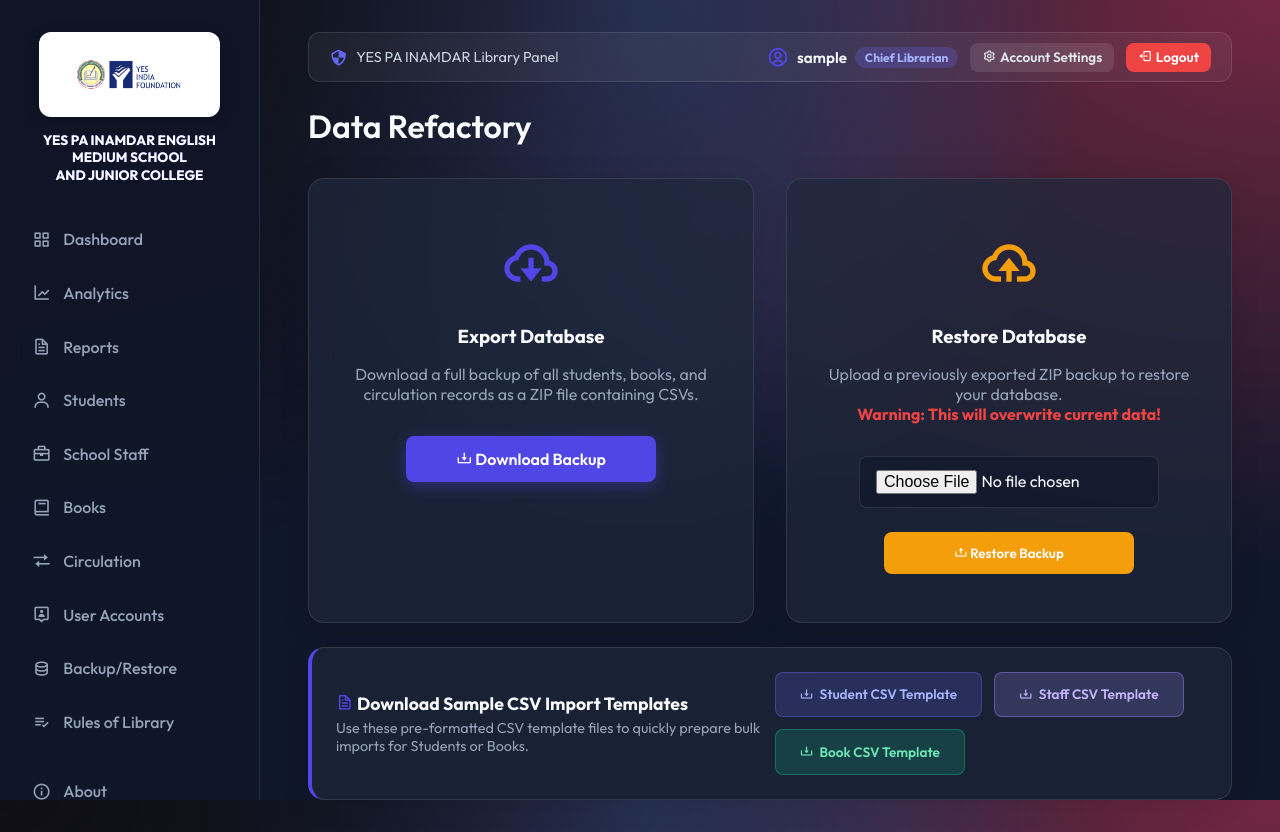
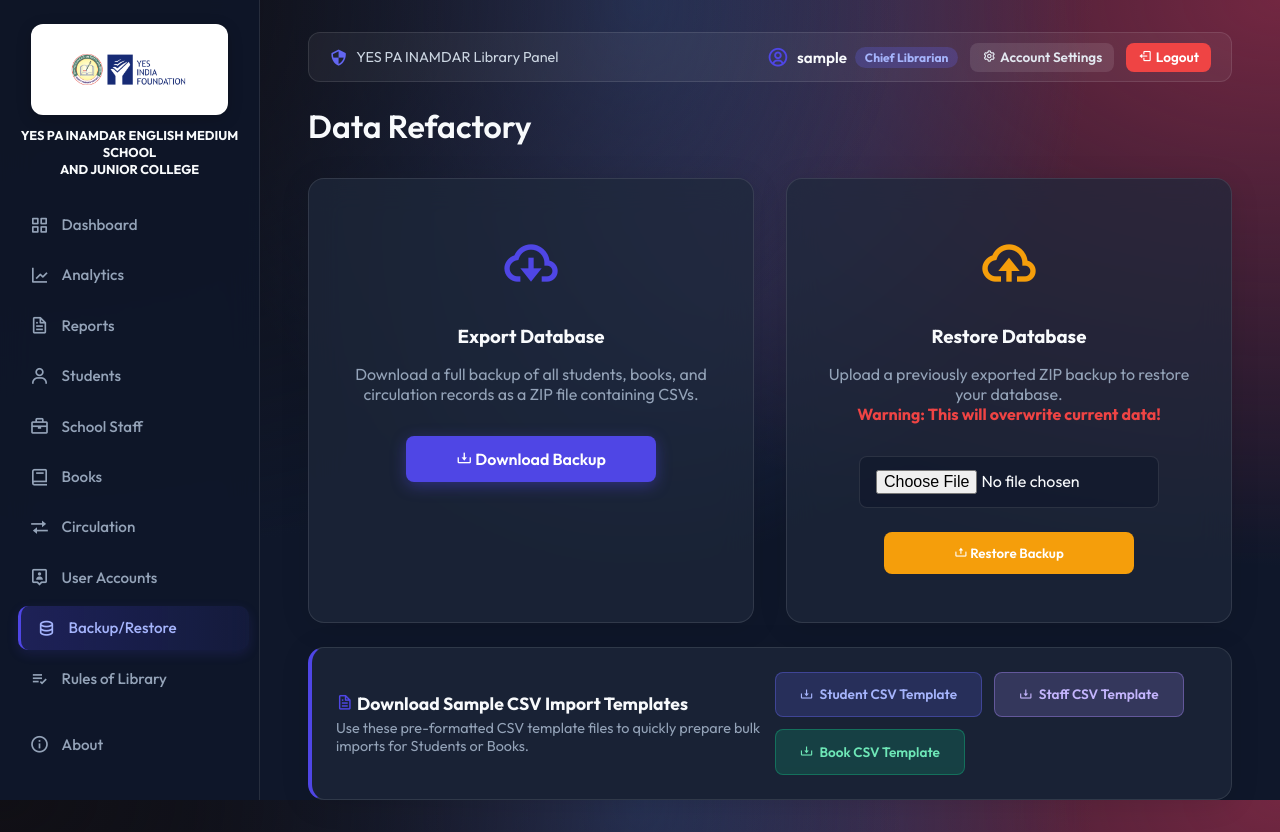
Before and after one commit to zainuPMNA/SCHOOL-LIBRARY-MANAGEMENT-SYSTEM, a Flask app: page /backup/ in a window 1280 px wide. Run offline with Flask 3, Linux system fonts and the light colour scheme; the visitor is signed in with stand-in values (Sample User, id 1).

Commit message:
Add independent vertical scrolling and custom scrollbar for sidebar menu options

```diff
--- a/static/css/style.css
+++ b/static/css/style.css
@@ -37,55 +37,85 @@ body {
 /* Sidebar */
 .sidebar {
     width: 260px;
-    background: rgba(15, 23, 42, 0.8);
-    backdrop-filter: blur(12px);
+    background: rgba(15, 23, 42, 0.85);
+    backdrop-filter: blur(16px);
+    -webkit-backdrop-filter: blur(16px);
     border-right: 1px solid var(--border-color);
-    padding: 2rem 1rem;
+    padding: 1.5rem 0.85rem;
     display: flex;
     flex-direction: column;
     position: fixed;
+    top: 0;
+    left: 0;
+    bottom: 0;
     height: 100vh;
     z-index: 100;
+    overflow-y: auto;
+    overflow-x: hidden;
+    scrollbar-width: thin;
+    scrollbar-color: rgba(99, 102, 241, 0.35) transparent;
+}
+
+/* Custom Scrollbar for Sidebar */
+.sidebar::-webkit-scrollbar {
+    width: 6px;
+}
+
+.sidebar::-webkit-scrollbar-track {
+    background: transparent;
+}
+
+.sidebar::-webkit-scrollbar-thumb {
+    background: rgba(99, 102, 241, 0.35);
+    border-radius: 10px;
+    transition: background 0.3s ease;
+}
+
+.sidebar::-webkit-scrollbar-thumb:hover {
+    background: rgba(99, 102, 241, 0.7);
 }
 
 .sidebar .brand {
     font-size: 1.5rem;
     font-weight: 700;
     color: var(--text-color);
-    margin-bottom: 2rem;
+    margin-bottom: 1.5rem;
     text-align: center;
-    background: linear-gradient(135deg, #A78BFA, #4F46E5);
-    -webkit-background-clip: text;
-    -webkit-text-fill-color: transparent;
+    flex-shrink: 0;
 }
 
 .nav-links {
     list-style: none;
     display: flex;
     flex-direction: column;
-    gap: 0.5rem;
+    gap: 0.4rem;
+    flex: 1;
+    padding-bottom: 1.5rem;
 }
 
 .nav-links li a {
     display: flex;
     align-items: center;
-    padding: 0.8rem 1rem;
+    padding: 0.75rem 1rem;
     color: var(--text-muted);
     text-decoration: none;
-    border-radius: 8px;
-    transition: all 0.3s ease;
+    border-radius: 10px;
+    transition: all 0.25s ease;
     font-weight: 500;
+    font-size: 0.95rem;
 }
 
 .nav-links li a:hover, .nav-links li a.active {
-    background: rgba(79, 70, 229, 0.15);
-    color: var(--primary-color);
-    transform: translateX(5px);
+    background: linear-gradient(90deg, rgba(79, 70, 229, 0.25), rgba(79, 70, 229, 0.1));
+    color: #A5B4FC;
+    border-left: 3px solid var(--primary-color);
+    transform: translateX(4px);
+    box-shadow: 0 4px 12px rgba(79, 70, 229, 0.15);
 }
 
 .nav-links li a i {
     margin-right: 12px;
-    font-size: 1.2rem;
+    font-size: 1.25rem;
 }
 
 /* Main Content */
--- a/templates/base.html
+++ b/templates/base.html
@@ -12,26 +12,26 @@
 
     <!-- Sidebar -->
     <nav class="sidebar">
-        <div class="brand" style="display: flex; flex-direction: column; align-items: center; text-align: center; gap: 15px; margin-bottom: 2rem;">
-            <div style="background: white; padding: 10px; border-radius: 12px; width: 80%; box-shadow: 0 4px 15px rgba(0,0,0,0.2);">
+        <div class="brand" style="display: flex; flex-direction: column; align-items: center; text-align: center; gap: 12px; margin-bottom: 1.5rem;">
+            <div style="background: white; padding: 10px; border-radius: 12px; width: 85%; box-shadow: 0 4px 15px rgba(0,0,0,0.2);">
                 <img src="{{ url_for('static', filename='images/logo.png') }}" alt="School Logo" style="max-width: 100%; height: auto; display: block;" onerror="this.src='https://via.placeholder.com/200x80?text=School+Logo'">
             </div>
-            <span style="font-size: 0.85rem; font-weight: 700; line-height: 1.3; color: var(--text-color); background: none; -webkit-text-fill-color: initial;">YES PA INAMDAR ENGLISH MEDIUM SCHOOL<br>AND JUNIOR COLLEGE</span>
+            <span style="font-size: 0.8rem; font-weight: 700; line-height: 1.35; color: var(--text-color); background: none; -webkit-text-fill-color: initial;">YES PA INAMDAR ENGLISH MEDIUM SCHOOL<br>AND JUNIOR COLLEGE</span>
         </div>
         <ul class="nav-links">
-            <li><a href="{{ url_for('dashboard.index') }}"><i class='bx bx-grid-alt'></i> Dashboard</a></li>
-            <li><a href="{{ url_for('dashboard.analytics') }}"><i class='bx bx-line-chart'></i> Analytics</a></li>
-            <li><a href="{{ url_for('dashboard.reports') }}"><i class='bx bx-file'></i> Reports</a></li>
-            <li><a href="{{ url_for('students.index') }}"><i class='bx bx-user'></i> Students</a></li>
-            <li><a href="{{ url_for('staff.index') }}"><i class='bx bx-briefcase'></i> School Staff</a></li>
-            <li><a href="{{ url_for('books.index') }}"><i class='bx bx-book'></i> Books</a></li>
-            <li><a href="{{ url_for('circulation.index') }}"><i class='bx bx-transfer'></i> Circulation</a></li>
+            <li><a href="{{ url_for('dashboard.index') }}" class="{% if request.endpoint == 'dashboard.index' %}active{% endif %}"><i class='bx bx-grid-alt'></i> Dashboard</a></li>
+            <li><a href="{{ url_for('dashboard.analytics') }}" class="{% if request.endpoint == 'dashboard.analytics' %}active{% endif %}"><i class='bx bx-line-chart'></i> Analytics</a></li>
+            <li><a href="{{ url_for('dashboard.reports') }}" class="{% if request.endpoint == 'dashboard.reports' %}active{% endif %}"><i class='bx bx-file'></i> Reports</a></li>
+            <li><a href="{{ url_for('students.index') }}" class="{% if request.endpoint and request.endpoint.startswith('students.') %}active{% endif %}"><i class='bx bx-user'></i> Students</a></li>
+            <li><a href="{{ url_for('staff.index') }}" class="{% if request.endpoint and request.endpoint.startswith('staff.') %}active{% endif %}"><i class='bx bx-briefcase'></i> School Staff</a></li>
+            <li><a href="{{ url_for('books.index') }}" class="{% if request.endpoint and request.endpoint.startswith('books.') %}active{% endif %}"><i class='bx bx-book'></i> Books</a></li>
+            <li><a href="{{ url_for('circulation.index') }}" class="{% if request.endpoint and request.endpoint.startswith('circulation.') %}active{% endif %}"><i class='bx bx-transfer'></i> Circulation</a></li>
             {% if is_chief_librarian %}
-            <li><a href="{{ url_for('auth.accounts') }}"><i class='bx bx-user-pin'></i> User Accounts</a></li>
-            <li><a href="{{ url_for('backup.index') }}"><i class='bx bx-data'></i> Backup/Restore</a></li>
+            <li><a href="{{ url_for('auth.accounts') }}" class="{% if request.endpoint and request.endpoint.startswith('auth.accounts') %}active{% endif %}"><i class='bx bx-user-pin'></i> User Accounts</a></li>
+            <li><a href="{{ url_for('backup.index') }}" class="{% if request.endpoint and request.endpoint.startswith('backup.') %}active{% endif %}"><i class='bx bx-data'></i> Backup/Restore</a></li>
             {% endif %}
-            <li><a href="{{ url_for('dashboard.rules') }}"><i class='bx bx-list-check'></i> Rules of Library</a></li>
-            <li style="margin-top: auto; padding-top: 1rem;"><a href="{{ url_for('dashboard.about') }}"><i class='bx bx-info-circle'></i> About</a></li>
+            <li><a href="{{ url_for('dashboard.rules') }}" class="{% if request.endpoint == 'dashboard.rules' %}active{% endif %}"><i class='bx bx-list-check'></i> Rules of Library</a></li>
+            <li style="margin-top: auto; padding-top: 1rem;"><a href="{{ url_for('dashboard.about') }}" class="{% if request.endpoint == 'dashboard.about' %}active{% endif %}"><i class='bx bx-info-circle'></i> About</a></li>
         </ul>
     </nav>
 
```
